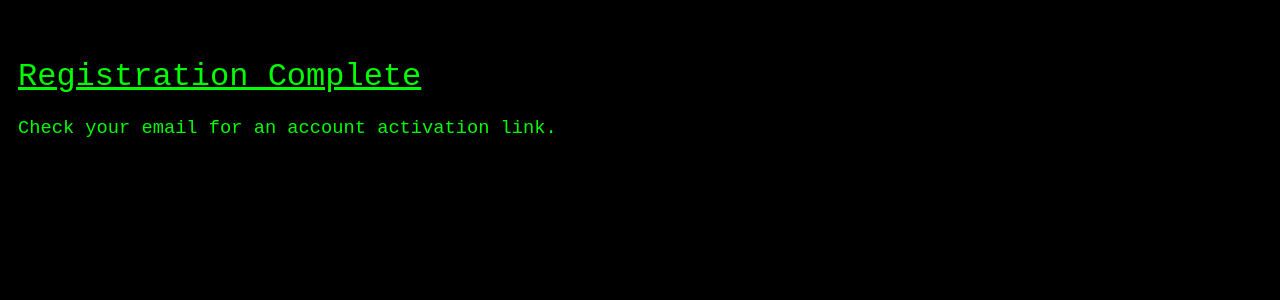
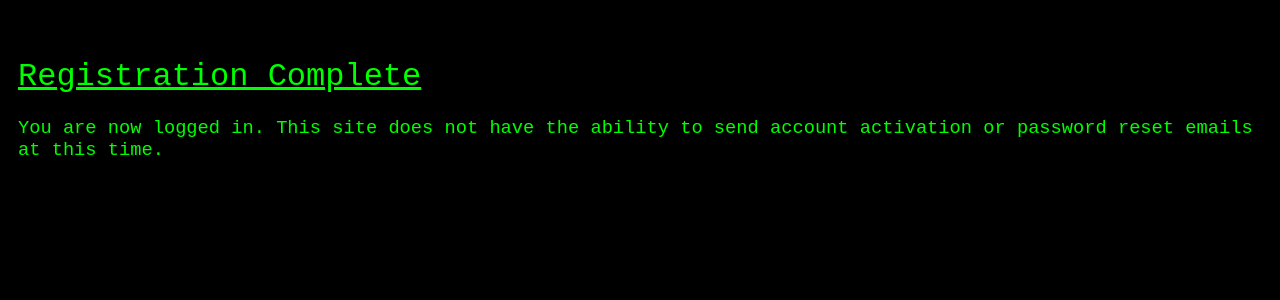
Before and after one commit to user-of-git/planner, a Django app: template templates/django_registration/registration_complete.html in a window 1280 px wide. Shown: the part 26-326 px from the top of the page. Run offline with Django 3.2, Linux system fonts and the light colour scheme; the template is opened without the code that fills it, so the values that code supplies are empty.

Commit message:
add dad link to register

```diff
--- a/templates/django_registration/registration_complete.html
+++ b/templates/django_registration/registration_complete.html
@@ -4,5 +4,5 @@
 
 {% block content %}
 <h1 class="underline">Registration Complete</h1>
-<h3>Check your email for an account activation link.</h3>
+<h3>You are now logged in. This site does not have the ability to send account activation or password reset emails at this time.</h3>
 {% endblock %}
--- a/templates/django_registration/registration_form.html
+++ b/templates/django_registration/registration_form.html
@@ -16,4 +16,5 @@
 </tr>
 </table>
 </form>
+<p>Please note, this site does not require a functional email address to register, so use something like "fake-email@email.com".</p>
 {% endblock %}
--- a/templates/registration/login.html
+++ b/templates/registration/login.html
@@ -15,6 +15,7 @@
     <p>Please login.</p>
   {% endif %}
 {% endif %}
+<h1><a href="{% url 'django_registration_register' %}">Dad click here to register</a></h1>
 
 <form method="post" action="{% url 'login' %}">
 {% csrf_token %}
```
